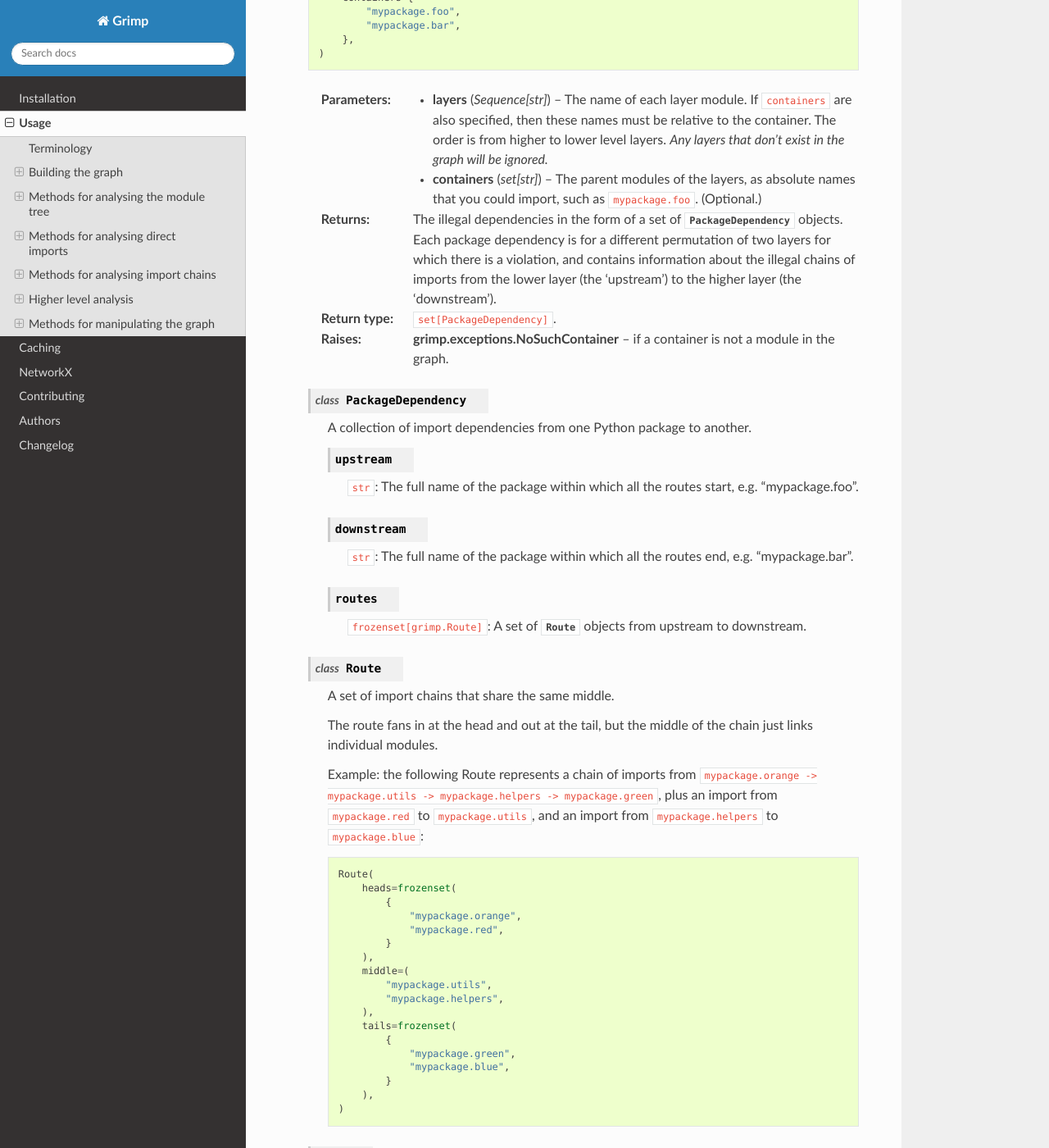
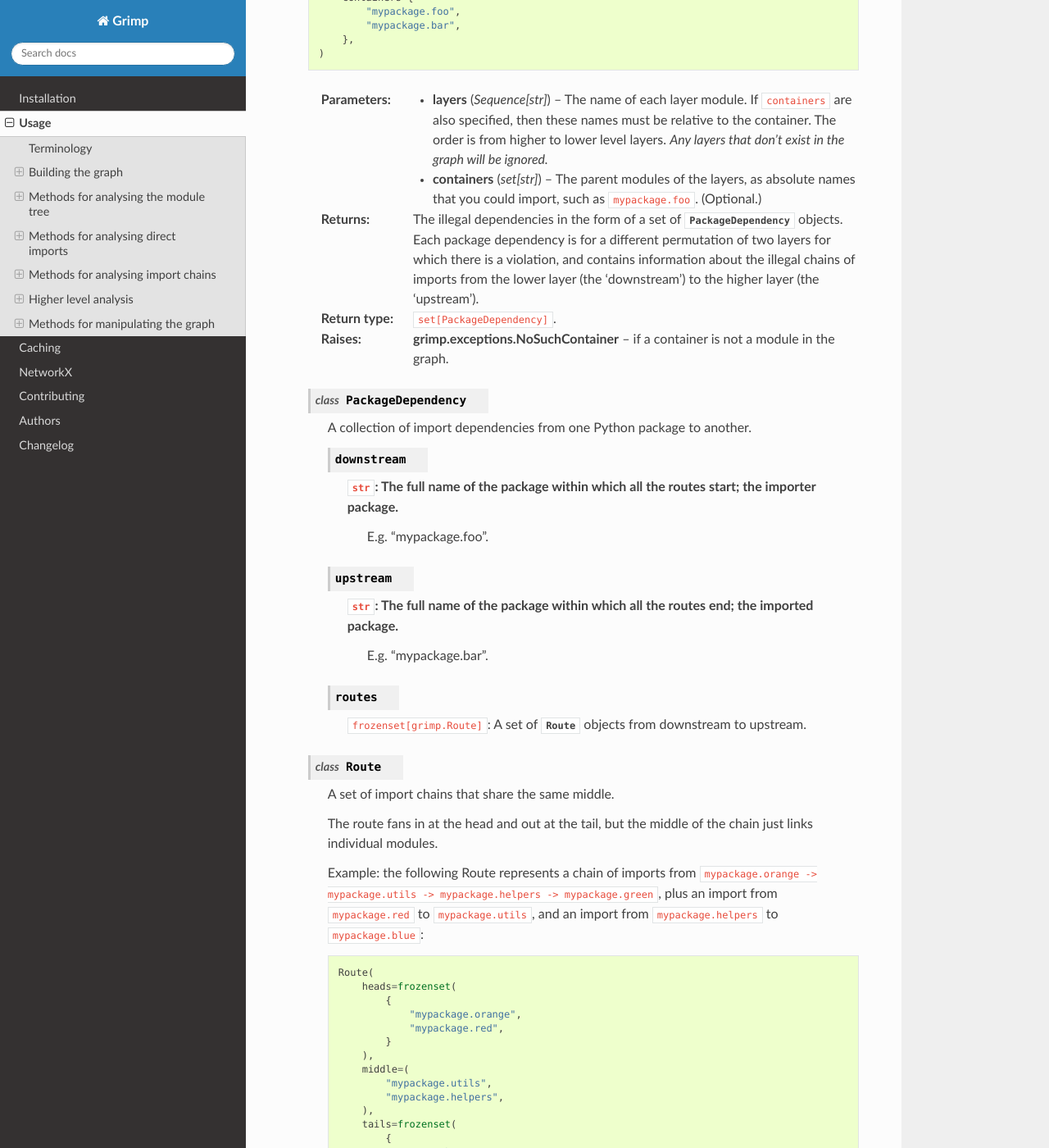
Before and after one commit to seddonym/grimp, a Sphinx documentation site: the page built from docs/usage.rst, in a window 1280 px wide and 1400 px high, scrolled down 6366 px. Shown: the whole window at 82% size. Built offline with Sphinx 7.4.7 and the Read the Docs theme 2.0.0, drawn with Linux system fonts in a browser that asks for light colours.

Commit message:
Correct error with downstream/upstream

```diff
--- a/CHANGELOG.rst
+++ b/CHANGELOG.rst
@@ -1,6 +1,11 @@
 
 Changelog
 =========
+
+latest
+------
+
+* Correct error in find_illegal_dependencies_for_layers where upstream/downstream were reversed.
 
 2.5 (2023-7-6)
 --------------
--- a/docs/usage.rst
+++ b/docs/usage.rst
@@ -284,8 +284,8 @@
         import, such as ``mypackage.foo``. (Optional.)
     :return: The illegal dependencies in the form of a set of :class:`.PackageDependency` objects. Each package
              dependency is for a different permutation of two layers for which there is a violation, and contains
-             information about the illegal chains of imports from the lower layer (the 'upstream') to the higher layer
-             (the 'downstream').
+             information about the illegal chains of imports from the lower layer (the 'downstream') to the higher layer
+             (the 'upstream').
     :rtype: ``set[PackageDependency]``.
     :raises grimp.exceptions.NoSuchContainer: if a container is not a module in the graph.
 
@@ -293,17 +293,19 @@
 
       A collection of import dependencies from one Python package to another.
 
+      .. attribute:: downstream
+
+        ``str``: The full name of the package within which all the routes start; the importer package.
+           E.g. "mypackage.foo".
+
       .. attribute:: upstream
 
-        ``str``: The full name of the package within which all the routes start, e.g. "mypackage.foo".
-
-      .. attribute:: downstream
-
-        ``str``: The full name of the package within which all the routes end, e.g. "mypackage.bar".
+        ``str``: The full name of the package within which all the routes end; the imported package.
+            E.g. "mypackage.bar".
 
       .. attribute:: routes
 
-        ``frozenset[grimp.Route]``: A set of :class:`.Route` objects from upstream to downstream.
+        ``frozenset[grimp.Route]``: A set of :class:`.Route` objects from downstream to upstream.
 
     .. class:: Route
 
```
Also changed, not shown: 3 other files.
